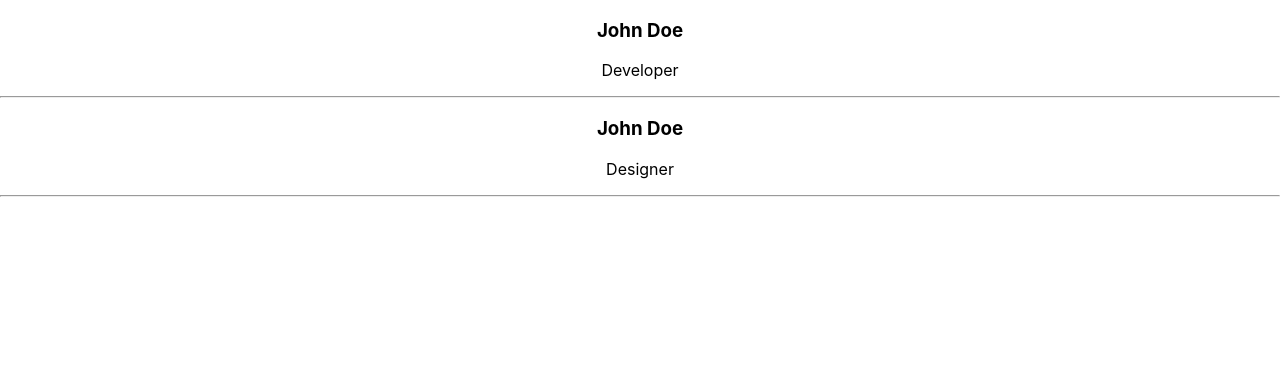
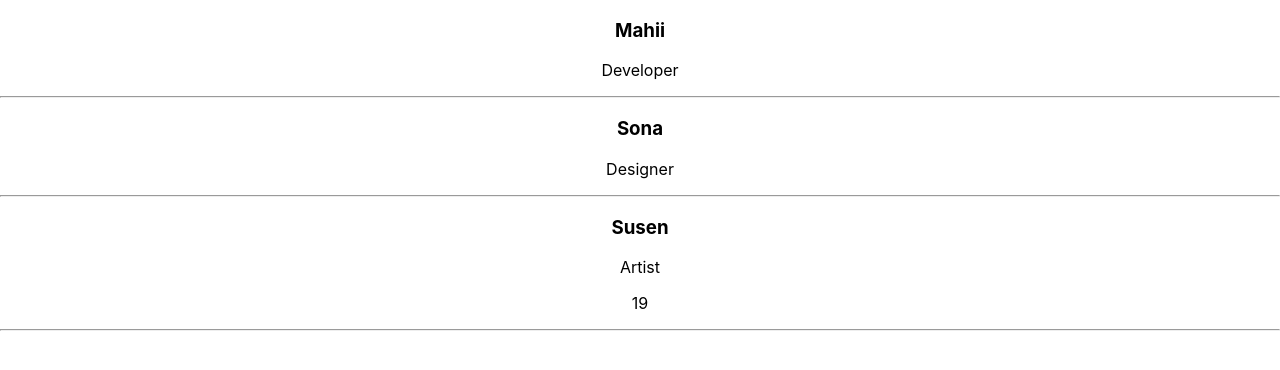
Before and after one commit to pr-dhruv-archieve/react-learnning, a React (Create React App) app: page / in a window 1280 px wide. Shown: the top 370 px of the page. Built offline with nearby package versions, Linux system fonts and the light colour scheme.

Commit message:
Person with Props

```diff
--- a/src/com/soma/component/People.jsx
+++ b/src/com/soma/component/People.jsx
@@ -1,31 +1,37 @@
 import React, { Component } from 'react'
+/**
+ * Props are the parameter (arguments to the components)
+ * ex: <a href="" alt="" /> here, 'a' is the tag name, and href and alt is the props.
+ *
+ * Since we are using rfc(React Functional Component, they can't have the states. so here we are not going to use 'this'.)
+ *
+ * In the third person Susen, age is passed, so <p> tag with age value will be printed only when age parameter is passed.
+ * So in this case for susen age will be printed. Not for Mahii and Sona
+ *
+ */
 
-function People() {
-  return (
-    <section>
-      <Person />
-      <Person1 />
-    </section>
-  )
-}
-const Person= () => {
+const Person= props => {
+  console.log(props);
   return (
     <article>
-      <h1>John Doe</h1>
-      <p>Developer</p>
+      <h1>{props.name}</h1>
+      <p>{props.job}</p>
+      <p>{props.age}</p>
       <hr />
     </article>
   );
 };
 
-const Person1= () => {
+function People() {
   return (
-    <article>
-      <h1>John Doe</h1>
-      <p>Designer</p>
-      <hr />
-    </article>
-  );
-};
+    <section>
+      <Person name="Mahii" job="Developer"/>
+      <Person name="Sona" job="Designer"/>
+      <Person name="Susen" job="Artist" age="19" />
+    </section>
+  )
+}
+
+
 
 export default People;
```
